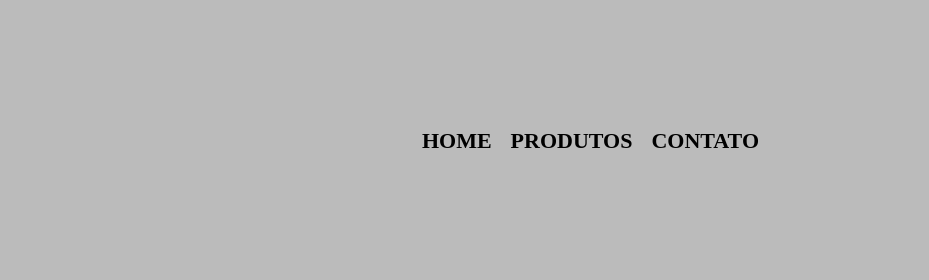
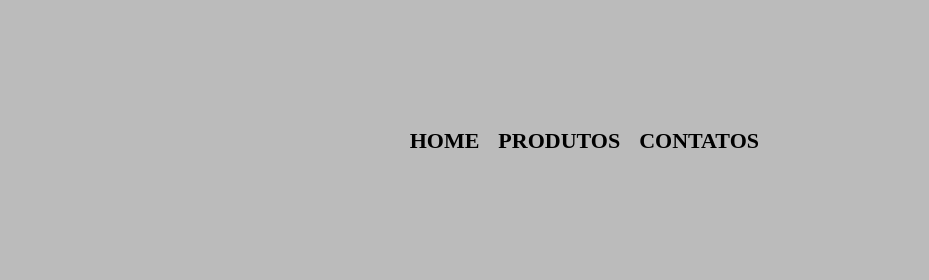
Before and after one commit to baiano20/Barbearia-Alura_Contatos, a plain HTML site: page index.html in a window 1280 px wide. Shown: the top 280 px of the page, 351-1280 px from the left. Drawn offline with Linux system fonts and the light colour scheme.

Commit message:
Update index.html
aa

```diff
--- a/index.html
+++ b/index.html
@@ -14,9 +14,9 @@
 
 				<nav>
 					<ul>
-						<li><a href="https://kelvinthd.github.io/BarbeariaALuraKelvin/">Home</a></li>
-						<li><a href="https://kelvinthd.github.io/BarbearialurahomeKelvin/">Produtos</a></li>
-						<li><a href="https://kelvinthd.github.io/Barbearia-alura-contatos/">Contato</a></li>
+						<li><a href="https://baiano20.github.io/Barbearia-Alura-Bryan/"> HOME</a></li>
+<li><a href="https://baiano20.github.io/Barbearia-Alura-Bryan-home/"> PRODUTOS</a></li>
+<li><a href="https://baiano20.github.io/Barbearia-Alura_Contatos/"> CONTATOS</a></li>
 					</ul>
 				</nav>
 			</div>
```
